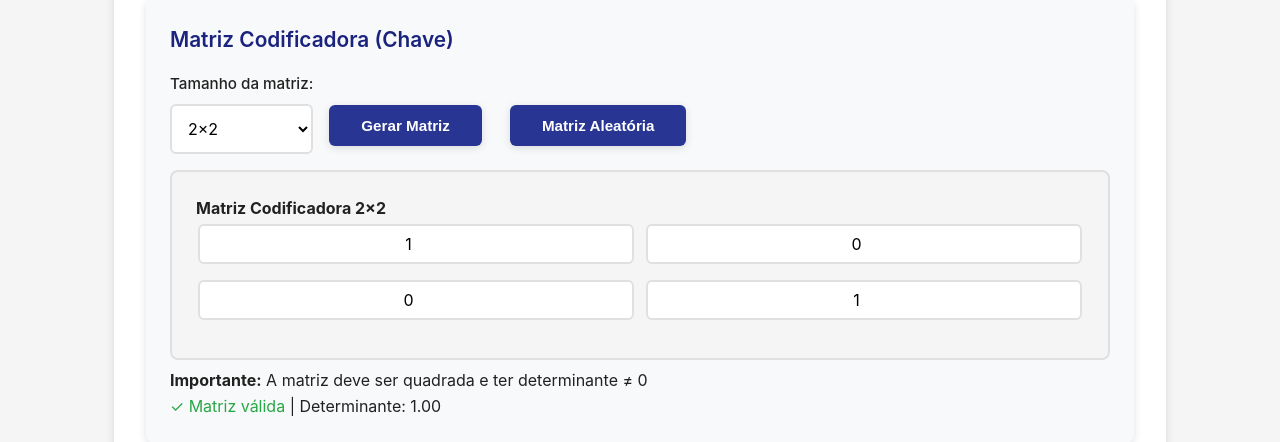
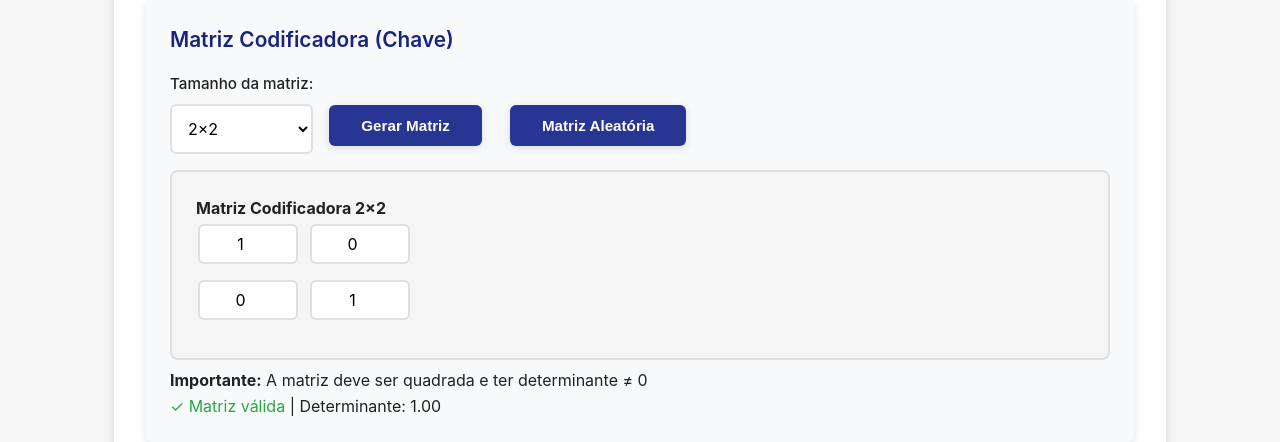
Before and after one commit to tskxz/matrix, a Flask app: page /encrypt in a window 1280 px wide. Shown: the part 1156-1598 px from the top of the page. Run offline with Flask 3, Linux system fonts and the light colour scheme.

Commit message:
bug-fix 15:numero de colunas aumentado, os elementos ficam fora da caixa

```diff
--- a/static/css/style.css
+++ b/static/css/style.css
@@ -298,6 +298,9 @@ input[type="submit"]:disabled {
     border-radius: 8px;
     border: 2px solid var(--border-color);
     transition: border-color 0.3s ease;
+    gap: 16px;
+    max-height: 400px;
+    overflow-y: auto;
 }
 
 .matrix-input:focus-within {
@@ -323,6 +326,7 @@ input[type="submit"]:disabled {
     margin-top: 0;
     padding: 0.5rem;
     text-align: center;
+    max-width: 100px;
 }
 
 /* Result Styles */
```
